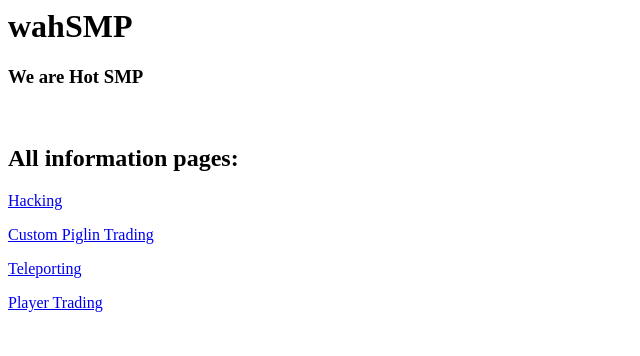
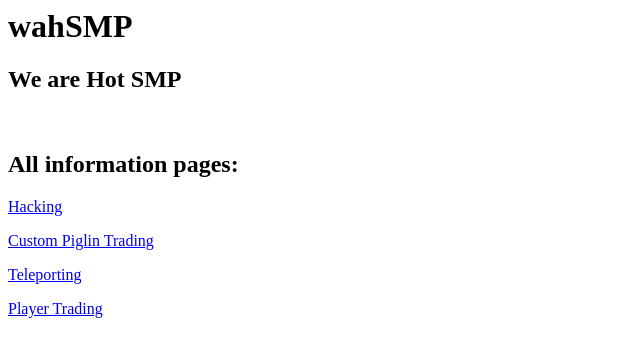
Before and after one commit to quinnyboy04/wahSMP, a plain HTML site: page index.html in a window 1280 px wide. Shown: the whole page, without its empty margins (0-640 px from the left). Drawn offline with Linux system fonts and the light colour scheme.

Commit message:
Update index.html

```diff
--- a/index.html
+++ b/index.html
@@ -1,5 +1,5 @@
 <h1>wahSMP</h1>
-<h3>We are Hot SMP</h3>
+<h2>We are Hot SMP</h2>
 <p>&nbsp;</p>
 <h2>All information pages:</h2>
 <p><a href="https://quinnyboy04.github.io/wahSMP/hax.html">Hacking</a></p>
```
